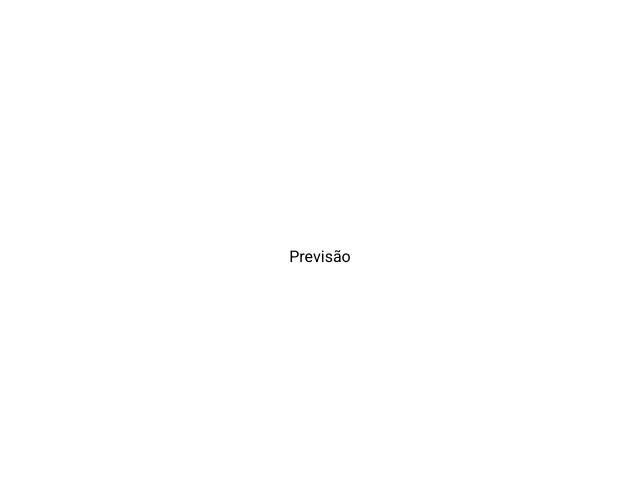
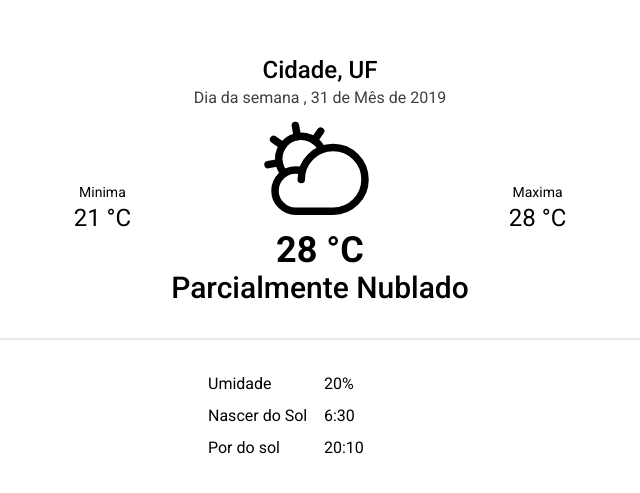
Before and after one commit to klsio22/weather-simulation, a React (Vite) app: page /previsao-do-tempo in a window 1280 px wide. Shown: the part 143-636 px from the top of the page, without its empty margins (320-960 px from the left). Built offline with nearby package versions, Linux system fonts and the light colour scheme.

Commit message:
Project name change and preview page finalization

```diff
--- a/package.json
+++ b/package.json
@@ -10,6 +10,7 @@
   },
   "dependencies": {
     "axios": "^1.3.2",
+    "phosphor-react": "^1.4.1",
     "react": "^18.2.0",
     "react-dom": "^18.2.0",
     "react-router-dom": "^6.8.1"
--- a/src/pages/WeatherRadar.tsx
+++ b/src/pages/WeatherRadar.tsx
@@ -1,3 +1,46 @@
-export function WeatherRadar (){
-  return <div>Previsão</div>
+import { CloudSun } from 'phosphor-react';
+
+export function WeatherRadar() {
+  return (
+    <div className='w-1/2'>
+      <div className='px-6'>
+        <div className='flex flex-col items-center'>
+          <h3 className='text-2xl font-medium'>Cidade, UF</h3>
+          <span className='text-zinc-700'>
+            Dia da semana , 31 de Mês de 2019
+          </span>
+        </div>
+
+        <div className='flex items-center gap-10 justify-center'>
+          <div className='flex flex-col items-center'>
+            <span className='text-sm'>Minima</span>
+            <span className='text-2xl'>21 °C</span>
+          </div>
+
+          <div className='flex flex-col items-center text-4xl font-semibold'>
+            <CloudSun size={120} />
+            <p className='text-4xl font-semibold'>28 °C</p>
+            <span className='text-3xl font-medium'>Parcialmente Nublado</span>
+          </div>
+          <div className='flex flex-col items-center'>
+            <span className='text-sm'>Maxima</span>
+            <span className='text-2xl'>28 °C</span>
+          </div>
+        </div>
+      </div>
+
+      <hr className='border my-8' />
+
+      <div className='flex justify-center '>
+        <div className='grid grid-cols-2 gap-2 w-[35%]'>
+          <span>Umidade</span>
+          <span>20%</span>
+          <span>Nascer do Sol</span>
+          <span>6:30</span>
+          <span>Por do sol</span>
+          <span>20:10</span>
+        </div>
+      </div>
+    </div>
+  );
 }
```
Also changed, not shown: 2 other files (tests, documents, lock files or other folders).
